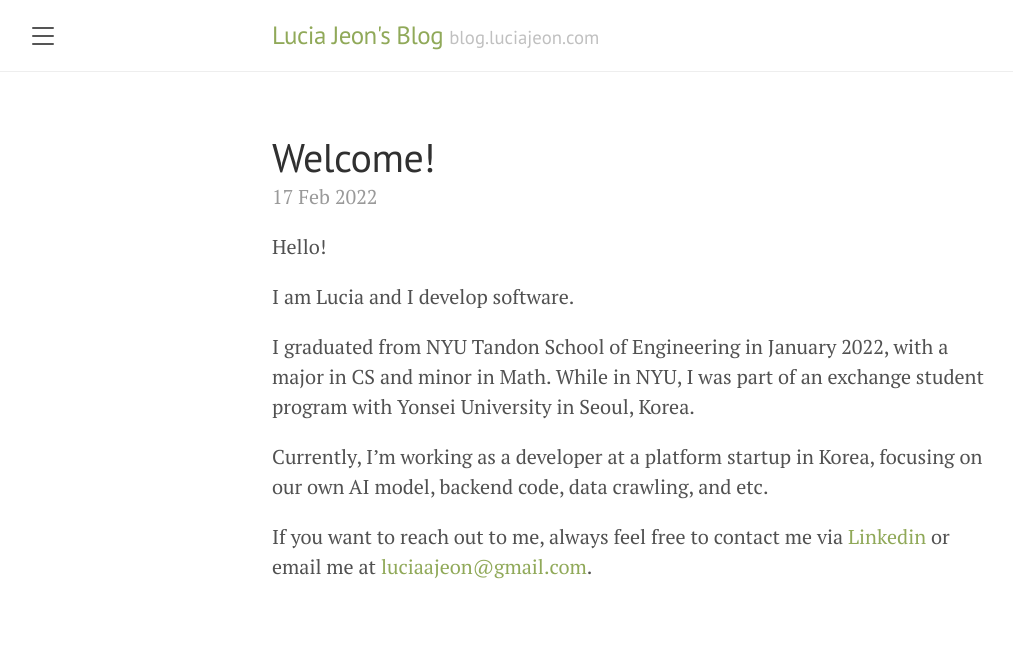
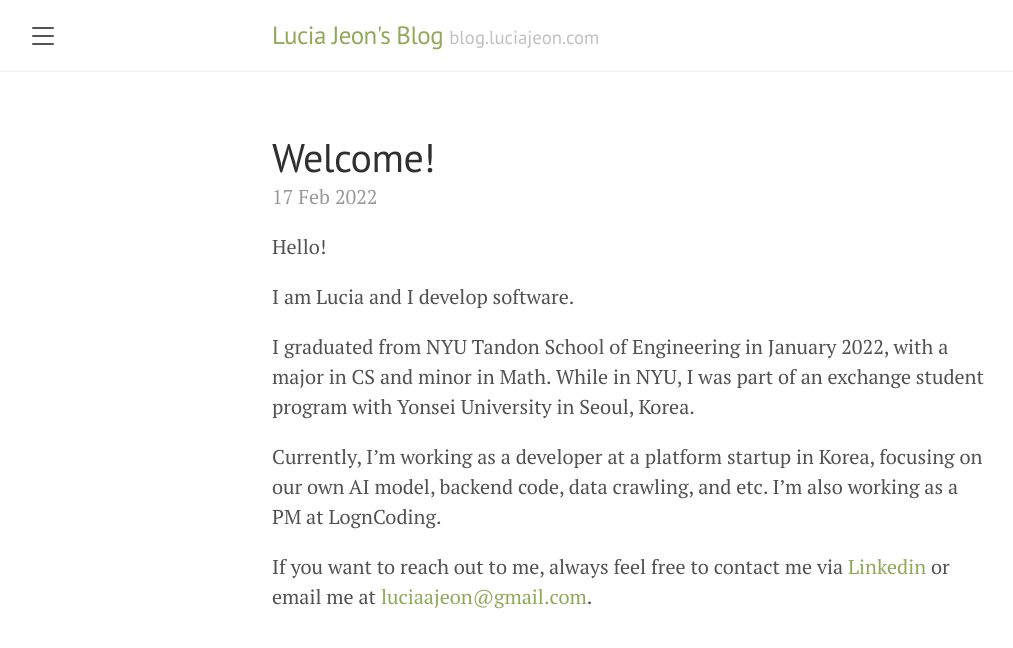
Before and after one commit to luciajeon/devblog, a Jekyll site: the page built from _posts/2022-02-17-welcome.md, in a window 1280 px wide. Shown: the top 648 px of the page, without its empty margins (8-1021 px from the left). Built offline with Jekyll 4.4.1, drawn with Linux system fonts in a browser that asks for light colours.

Commit message:
edited welcome

```diff
--- a/_posts/2022-02-17-welcome.md
+++ b/_posts/2022-02-17-welcome.md
@@ -9,6 +9,6 @@ I am Lucia and I develop software.
 
 I graduated from NYU Tandon School of Engineering in January 2022, with a major in CS and minor in Math. While in NYU, I was part of an exchange student program with Yonsei University in Seoul, Korea.
 
-Currently, I’m working as a developer at a platform startup in Korea, focusing on our own AI model, backend code, data crawling, and etc.
+Currently, I’m working as a developer at a platform startup in Korea, focusing on our own AI model, backend code, data crawling, and etc. I'm also working as a PM at LognCoding.
 
 If you want to reach out to me, always feel free to contact me via [Linkedin](https://www.linkedin.com/in/luciajeon/) or email me at <span style="color: #90a959"> luciaajeon@gmail.com</span>.
```
